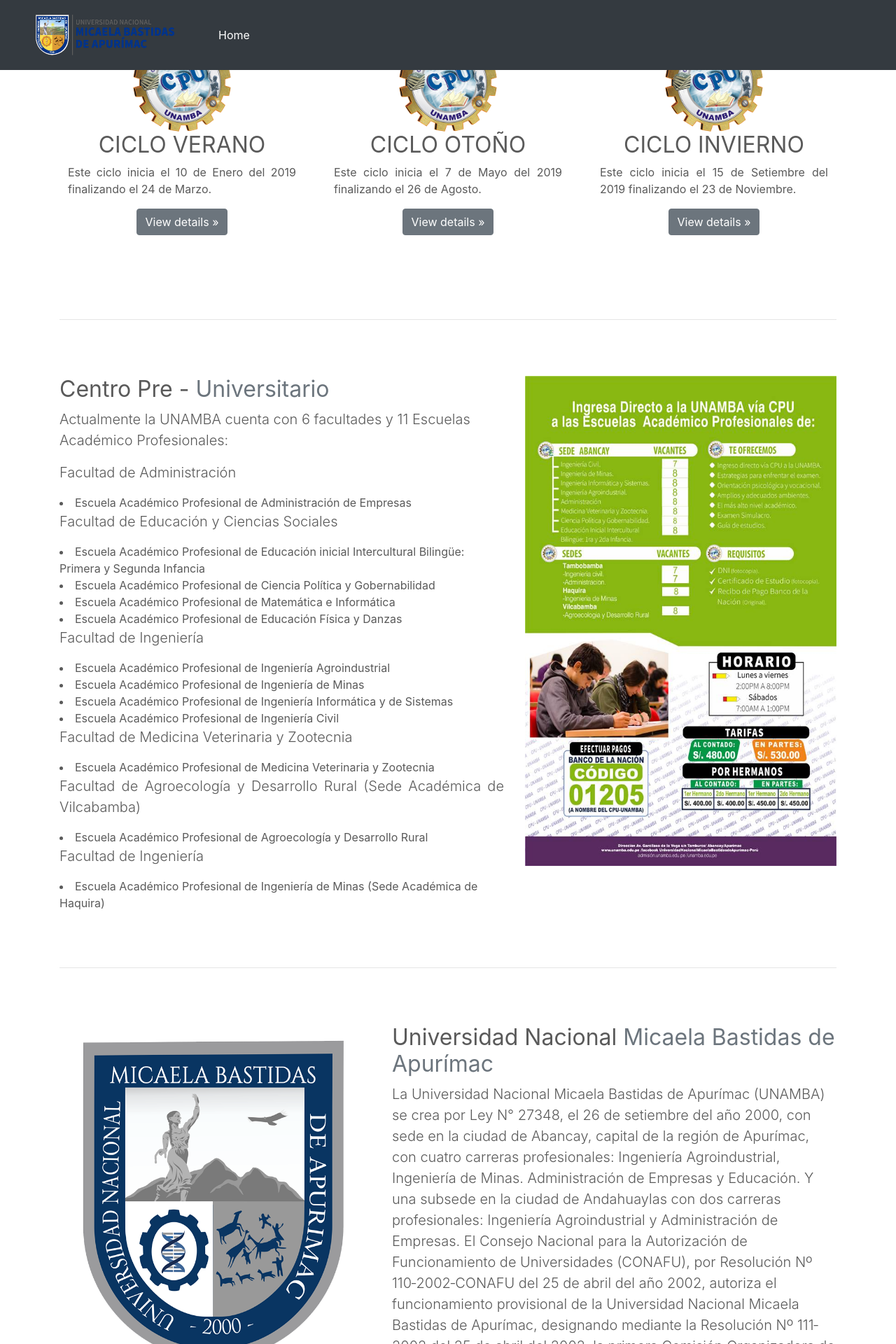
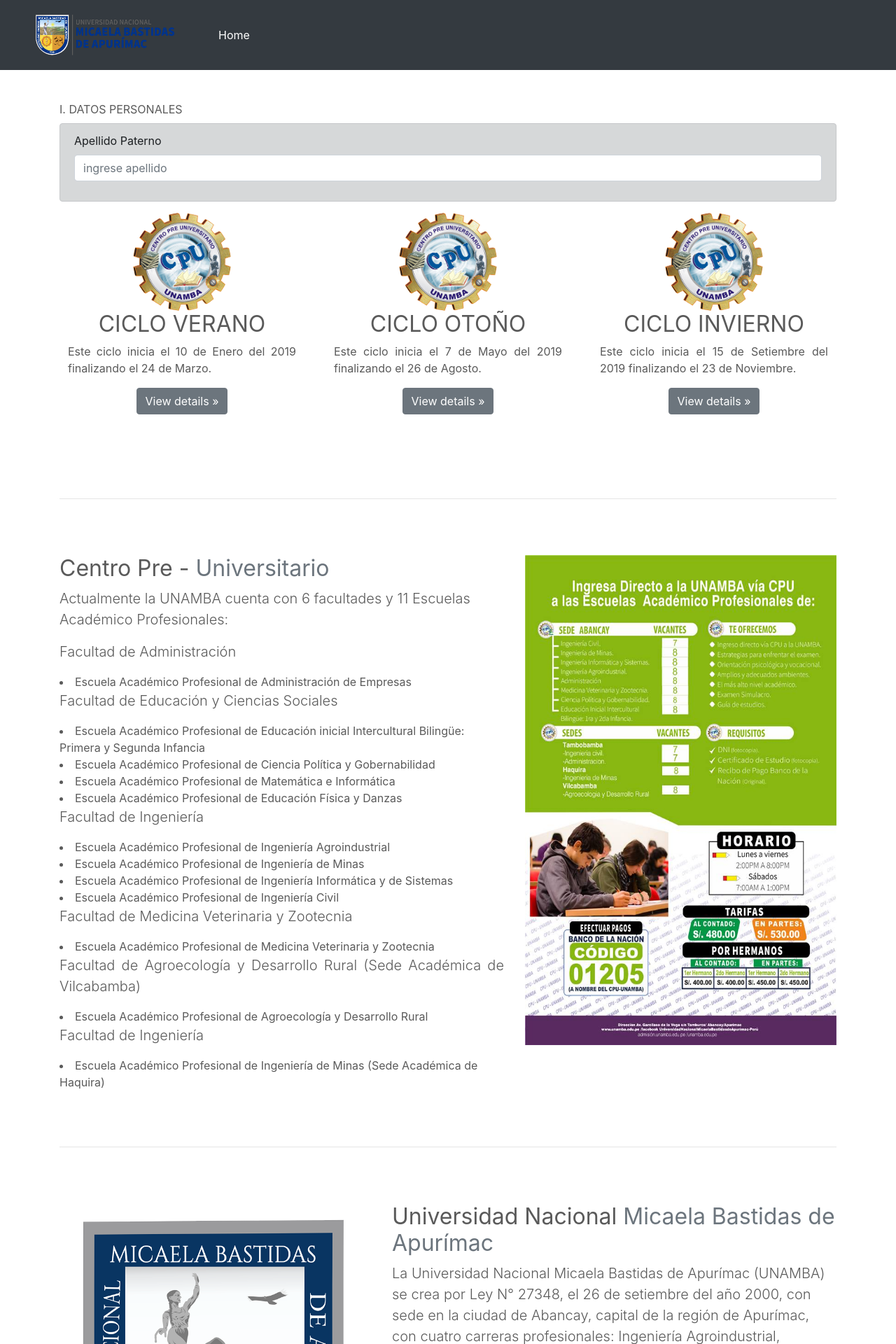
Before and after one commit to jenyruth/Los-Cachorritos, a CodeIgniter app: page /Los-Cachorritos/CPU in a window 1280 px wide. Shown: the top 1920 px of the page at 70% size. Run offline with CodeIgniter, Linux system fonts and the light colour scheme.

Commit message:
comit 1 estudiante

```diff
--- a/CPU-UNAMBA/application/views/admin/estudiante.php
+++ b/CPU-UNAMBA/application/views/admin/estudiante.php
@@ -1,7 +1,25 @@
-<?php
+<br>
+<br>
+<br>
+<br>
 
-/*
- * To change this license header, choose License Headers in Project Properties.
- * To change this template file, choose Tools | Templates
- * and open the template in the editor.
- */
+<div class="container marketing">
+
+
+    <label for="disabledTextInput">I. DATOS PERSONALES</label>
+    <form>
+        <fieldset>
+            <div class="alert alert-dark" role="alert">
+            <div class="form-group">
+                <label for="disabledTextInput">Apellido Paterno</label>
+                <input type="text" id="disabledTextInput" class="form-control" placeholder="ingrese apellido">
+            </div>
+
+        </fieldset>
+
+
+
+    </form>
+
+
+</div>
```
